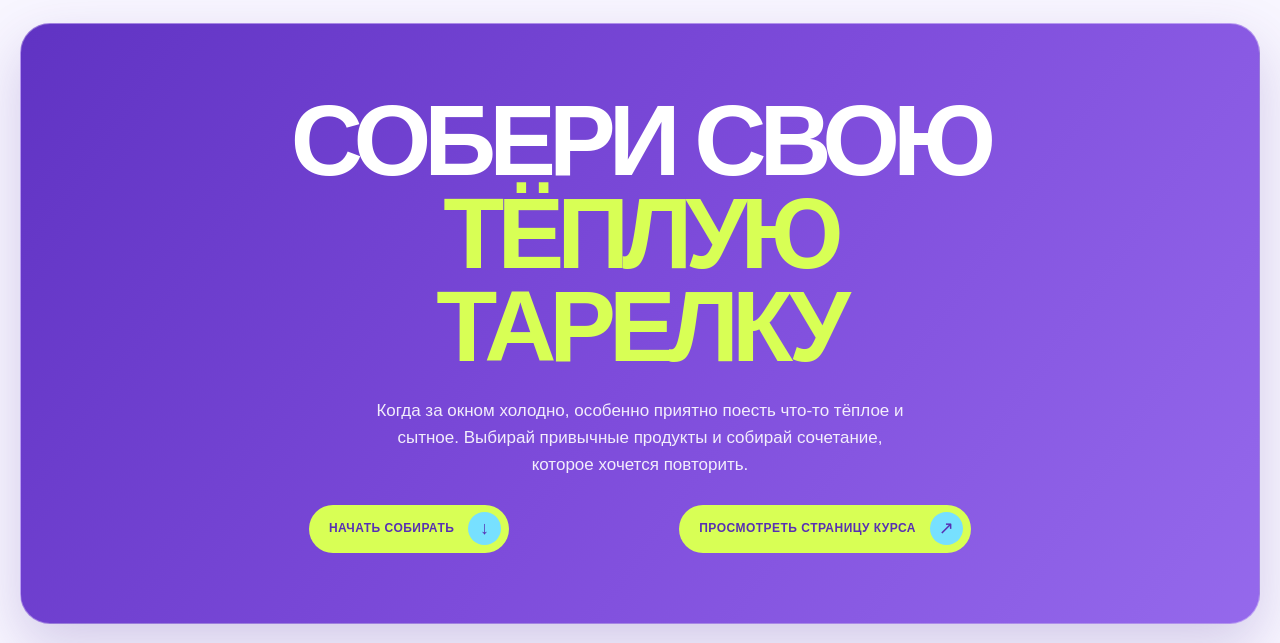
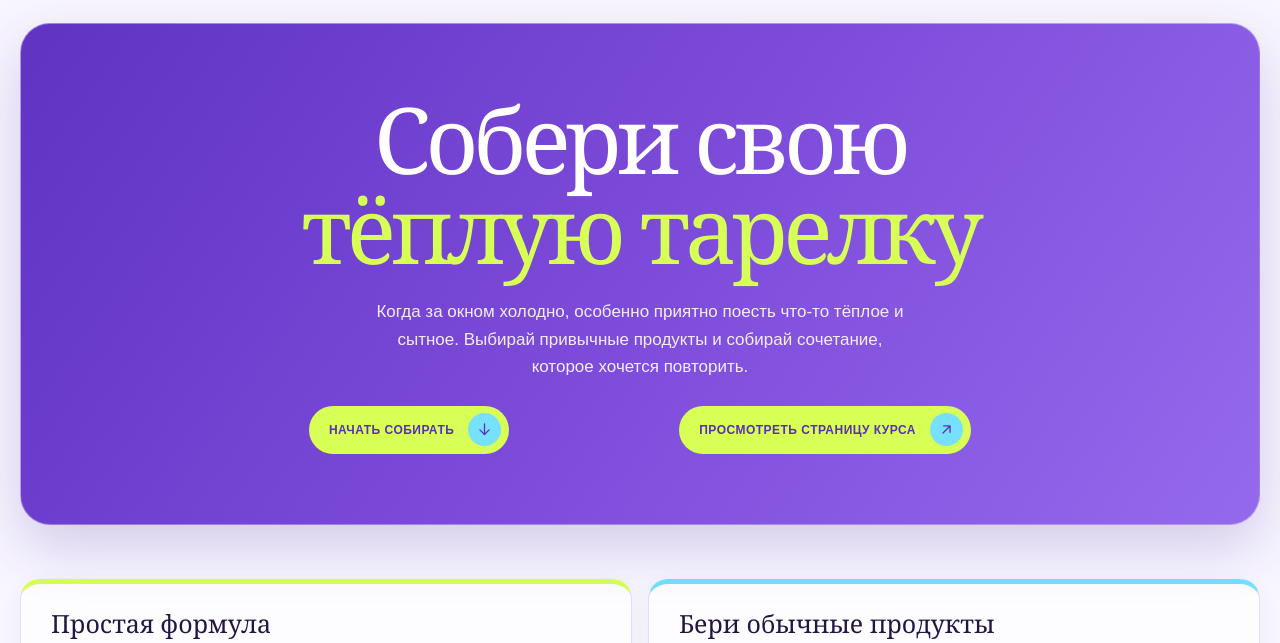
Before and after one commit to kseniajarikova/sekta-salad-builder, a plain HTML site: page warm-plate/index.html in a window 1280 px wide. Shown: the part 99-742 px from the top of the page. Drawn offline with Linux system fonts and the light colour scheme.

Commit message:
Unify warm plate typography and use SVG CTA arrows

```diff
--- a/warm-plate/index.html
+++ b/warm-plate/index.html
@@ -28,7 +28,7 @@
     .hero{display:grid;grid-template-columns:minmax(0,1.05fr) minmax(320px,.95fr);align-items:center;gap:30px;min-height:500px;background:linear-gradient(125deg,#6033c3 0%,#7e4cdb 52%,#9569ec 100%);border:1px solid rgba(255,255,255,.35);box-shadow:0 22px 55px rgba(81,48,155,.22)}
     .hero-copy{max-width:650px}
     .hero .eyebrow{color:#e9ddff}
-    .hero h1{color:#fff;max-width:700px;font-family:Arial,Helvetica,sans-serif;font-weight:600;letter-spacing:-.07em;text-transform:uppercase}
+    .hero h1{color:#fff;max-width:820px;font-family:Georgia,"Times New Roman",serif;font-size:clamp(54px,8vw,92px);font-weight:400;line-height:.98;letter-spacing:-.055em;text-transform:none}
     .hero h1 em{color:var(--lime)}
     .hero .intro{color:rgba(255,255,255,.9)}
     .hero-visual{position:relative;min-width:0;min-height:340px;height:100%;margin:0;overflow:hidden;border:1px solid rgba(255,255,255,.5);border-radius:23px;background:#c6f1fa;box-shadow:0 16px 38px rgba(28,18,62,.2)}
@@ -77,16 +77,16 @@
     @media(max-width:370px){.brand img{width:136px}.season{font-size:8px;padding:6px 7px}.hero{padding:23px 18px}.hero-visual,.hero-visual img{min-height:200px;height:200px}.winter-strip{min-height:205px}.winter-strip strong{font-size:28px}}
 
       .topbar{justify-content:center}.season{display:none}.hero{display:block;min-height:0;margin:30px 0 54px;padding:clamp(34px,6vw,70px);text-align:center}.hero-copy{max-width:820px;margin:0 auto}.hero h1{margin-inline:auto}.hero .intro{margin:24px auto 26px}.hero .button{margin-inline:auto}.winter-strip{height:clamp(240px,34vw,390px);min-height:0}.winter-strip>img{object-position:center 57%}.winter-strip figcaption{justify-content:flex-start;padding:clamp(20px,4vw,42px);background:linear-gradient(180deg,rgba(38,20,72,.72),rgba(49,27,88,.24) 54%,transparent 76%)}@media(max-width:700px){.shell{width:min(100% - 28px,1280px)}.topbar{height:70px}.brand img{width:112px}.hero{margin:18px 0 40px;padding:34px 22px}.winter-strip{height:250px;margin-bottom:48px}.winter-strip figcaption{padding:20px}.winter-strip figcaption strong{max-width:19ch;font-size:clamp(24px,7vw,36px);line-height:1.03}.winter-strip>img{object-position:center 58%}}
-      .button b{font-weight:400;font-family:Arial,Helvetica,sans-serif}.bottom-cta .cta-course{display:flex;justify-content:center;position:relative;width:min(100%,620px);min-height:76px;margin:0 auto;padding:20px 64px;font-size:clamp(20px,3vw,30px);text-align:center}.bottom-cta .cta-course b{position:absolute;right:12px}.hero-actions{display:flex;flex-wrap:wrap;gap:12px;justify-content:center}.cta-course{cursor:pointer}
+      .button b{font-weight:400;font-family:Arial,Helvetica,sans-serif}.button b svg{display:block;width:17px;height:17px;fill:none;stroke:currentColor;stroke-width:1.8;stroke-linecap:round;stroke-linejoin:round}.bottom-cta .cta-course{display:flex;justify-content:center;position:relative;width:min(100%,620px);min-height:76px;margin:0 auto;padding:20px 64px;font-size:clamp(20px,3vw,30px);text-align:center}.bottom-cta .cta-course b{position:absolute;right:12px}.hero-actions{display:flex;flex-wrap:wrap;gap:12px;justify-content:center}.cta-course{cursor:pointer}
   </style>
 </head>
 <body>
 <header class="shell topbar"><div class="brand"><img src="assets/softpower-purple.png" alt="SEKTA Soft Power"></div></header>
 <main class="shell">
-  <section class="hero" id="top"><div class="hero-copy"><h1>Собери свою<br><em>тёплую тарелку</em></h1><p class="intro">Когда за окном холодно, особенно приятно поесть что-то тёплое и сытное. Выбирай привычные продукты и собирай сочетание, которое хочется повторить.</p><div class="hero-actions"><a class="button" href="#builder"><span>Начать собирать</span><b>↓</b></a><a class="button cta-course" href="https://sektaschool.ru/online/winterpower"><span>Просмотреть страницу курса</span><b>↗</b></a></div></div></section>
+  <section class="hero" id="top"><div class="hero-copy"><h1>Собери свою<br><em>тёплую тарелку</em></h1><p class="intro">Когда за окном холодно, особенно приятно поесть что-то тёплое и сытное. Выбирай привычные продукты и собирай сочетание, которое хочется повторить.</p><div class="hero-actions"><a class="button" href="#builder"><span>Начать собирать</span><b aria-hidden="true"><svg viewBox="0 0 24 24"><path d="M12 4v15M5.5 12.5 12 19l6.5-6.5"/></svg></b></a><a class="button cta-course" href="https://sektaschool.ru/online/winterpower"><span>Просмотреть страницу курса</span><b aria-hidden="true"><svg viewBox="0 0 24 24"><path d="M7 17 17 7M8 7h9v9"/></svg></b></a></div></div></section>
   <section class="how" aria-label="Как работает конструктор"><article class="how-card"><h2>Простая формула</h2><p>Собери один приём пищи из четырёх частей. Выбирай по одному варианту — или добавляй больше того, что тебе нравится.</p><div class="formula"><span>Основа</span><span>Сытный компонент</span><span>Овощи</span><span>Вкус</span></div></article><article class="how-card"><h2>Бери обычные продукты</h2><p>Можно использовать заморозку или то, что уже есть дома. Это примерное количество ингредиентов на одного человека. Всё можно менять под свой аппетит.</p></article></section><figure class="winter-strip"><img src="assets/winter-room.webp" alt="Светлая зимняя гостиная с ковриком для практики"><figcaption><strong>Немного места для себя в зимнем дне.</strong></figcaption></figure>
 <section class="builder" id="builder"><div class="shell"><div class="builder-title"><div><p class="eyebrow">Конструктор</p><h2>Выбирай, сочетай,<br>сохраняй удачное</h2></div><p>Нажимай на карточки: можно выбрать несколько продуктов внутри категории. Сборка, способ приготовления и список покупок обновятся автоматически.</p></div><div class="builder-grid"><div class="choices" id="choices"></div><aside class="result" aria-live="polite"><div class="result-top"><p class="eyebrow">Твоя тёплая тарелка</p><span class="count" id="count"></span></div><h2 id="title"></h2><div class="bowl" id="bowl" aria-label="Выбранные продукты"></div><div class="recipe"><h3>Как собрать</h3><ol id="steps"></ol></div><div class="shopping"><div class="shopping-title"><h3>Список продуктов</h3><button class="copy" id="copy" type="button">Скопировать</button></div><ul id="list"></ul></div><p class="tip">Сохрани удачное сочетание — в следующий раз можно собрать его из того, что есть дома.</p></aside></div></div></section>
-<div class="shell bottom-cta"><a class="button cta-course" href="https://sektaschool.ru/online/winterpower"><span>Купить курс Soft Super Power</span><b>↗</b></a></div><footer class="shell foot"><strong class="brand"><img src="assets/softpower-purple.png" alt="SEKTA Soft Power"></strong><span>Soft Power 2026: маленькие опоры на зиму</span></footer>
+<div class="shell bottom-cta"><a class="button cta-course" href="https://sektaschool.ru/online/winterpower"><span>Купить курс Soft Super Power</span><b aria-hidden="true"><svg viewBox="0 0 24 24"><path d="M7 17 17 7M8 7h9v9"/></svg></b></a></div><footer class="shell foot"><strong class="brand"><img src="assets/softpower-purple.png" alt="SEKTA Soft Power"></strong><span>Soft Power 2026: маленькие опоры на зиму</span></footer>
 <script>
 (()=>{'use strict';
 const catalog=[
```
